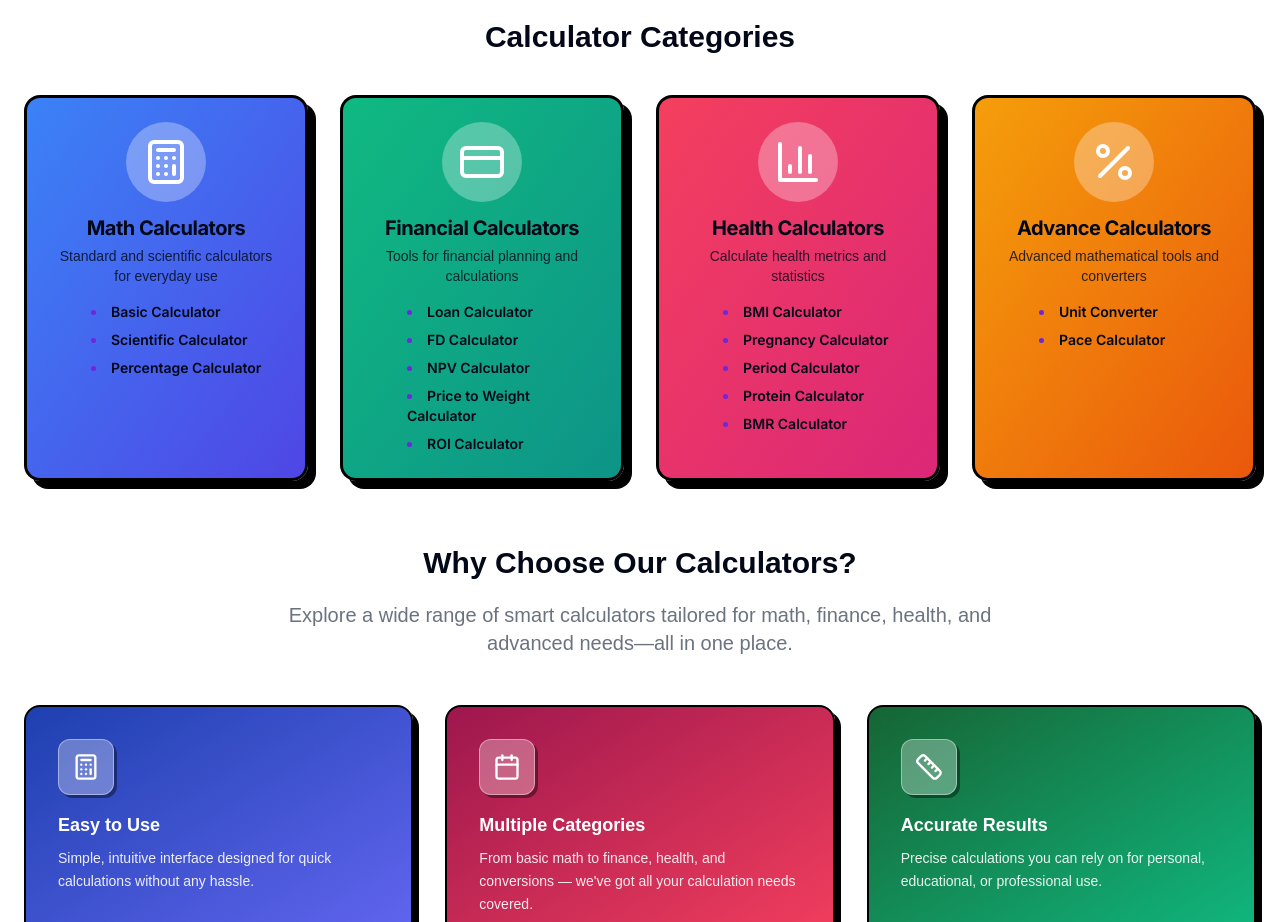
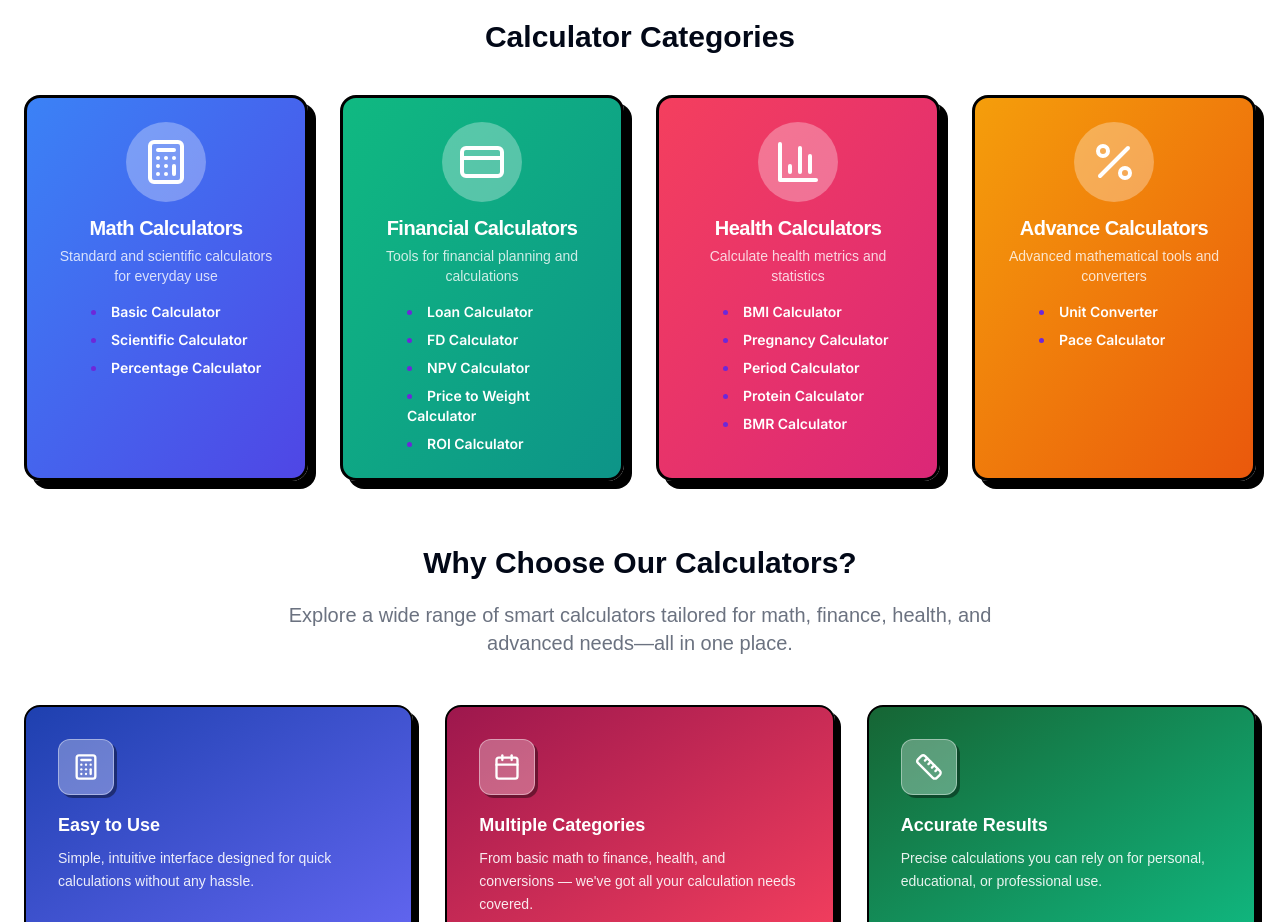
Before and after one commit to codewithdhruba01/MultiCalc, a React (Vite) app: page / in a window 1280 px wide. Shown: the part 1240-2162 px from the top of the page. Built offline with nearby package versions, Linux system fonts and the light colour scheme; a web font is replaced by a local one.

Commit message:
update font

```diff
--- a/src/pages/Home.tsx
+++ b/src/pages/Home.tsx
@@ -306,7 +306,7 @@ export default function Home() {
           </div>
         </section>
 
-        {/* Calculator Categories - Neo Brutalism Smooth + Balanced Layout */}
+        {/* Calculator Categories */}
         <section className="mb-16">
   <h2
     className="text-3xl font-synonym font-bold mb-10 text-center"
@@ -334,11 +334,11 @@ export default function Home() {
           `}
         >
           {/* Top Section */}
-          <div className="flex flex-col items-center text-center mb-4 transition-transform duration-700 ease-[cubic-bezier(0.22,1,0.36,1)] delay-150">
+          <div className="flex flex-col items-center text-white text-center mb-4 transition-transform duration-700 ease-[cubic-bezier(0.22,1,0.36,1)] delay-150">
             <div className="p-4 bg-white/30 dark:bg-black/20 rounded-full mb-3 transition-transform duration-700 ease-[cubic-bezier(0.22,1,0.36,1)] delay-150 group-hover:rotate-6">
               {category.icon}
             </div>
-            <h3 className="text-xl font-extrabold tracking-tight ">
+            <h3 className="text-xl font-bold tracking-tight font-synonym ">
               {category.title}
             </h3>
             <p className="text-sm opacity-80 font-satoshi mt-1 text-center">
@@ -346,10 +346,8 @@ export default function Home() {
             </p>
           </div>
 
-
-
           {/* Bottom Section - Calculators List */}
-          <ul className="mt-auto space-y-2 text-sm font-semibold list-disc list-inside">
+          <ul className="text-white mt-auto space-y-2 text-sm font-semibold list-disc list-inside">
             {category.calculators.map((calc, i) => (
               <li
                 key={i}
@@ -366,9 +364,6 @@ export default function Home() {
     ))}
   </div>
 </section>
-
-
-
 
         {/* Features Section */}
         <section className="mb-16">
```
